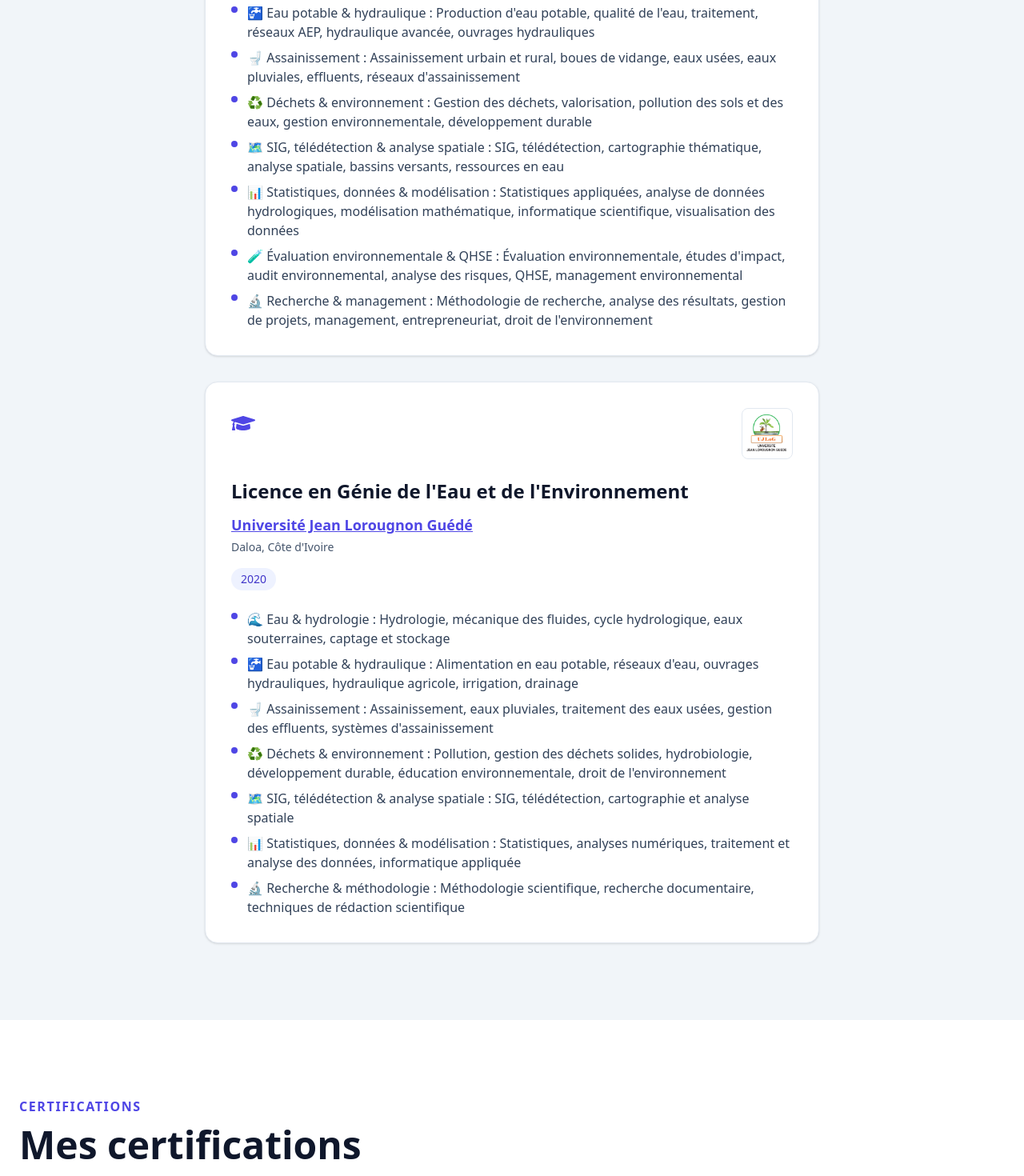
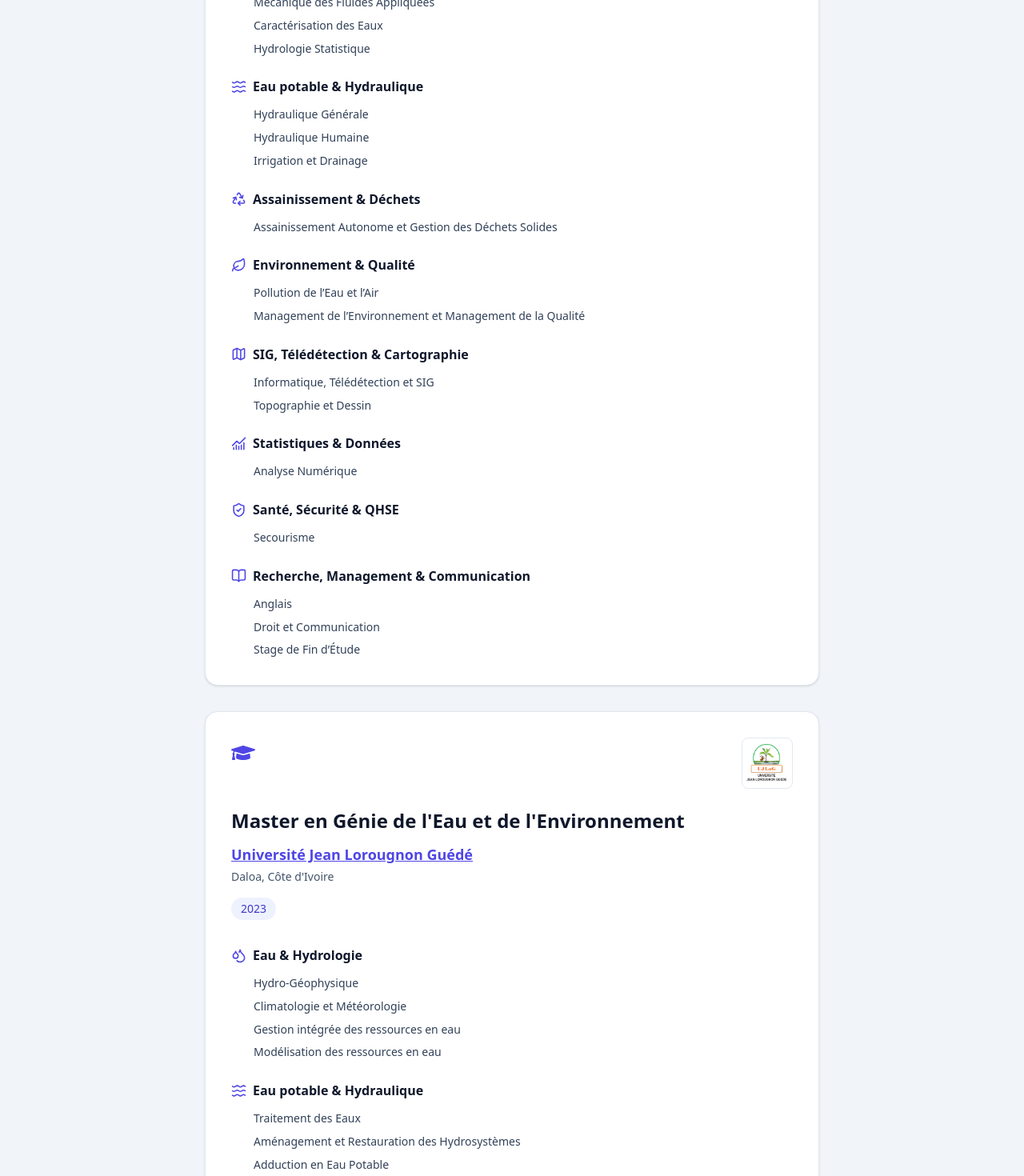
Before and after one commit to fbomisso/fabrice.bomisso-portfolio, a Next.js app: page / in a window 1280 px wide. Shown: the part 5180-6650 px from the top of the page at 80% size. Built offline with nearby package versions, Linux system fonts and the light colour scheme.

Commit message:
Mise a jour du portfolio et des formations

```diff
--- a/package.json
+++ b/package.json
@@ -10,6 +10,7 @@
   },
   "dependencies": {
     "@vercel/analytics": "^2.0.1",
+    "lucide-react": "^1.47.0",
     "next": "16.3.5",
     "react": "19.2.8",
     "react-dom": "19.2.8",
--- a/src/app/projets/[domaine]/[projet]/page.tsx
+++ b/src/app/projets/[domaine]/[projet]/page.tsx
@@ -140,14 +140,23 @@ export default async function ProjectPage({ params }: PageProps) {
         <p className="text-slate-600 dark:text-slate-300">
           Le README complet et les fichiers du projet sont sur GitHub.
         </p>
+        <div className="mt-4 flex items-center justify-between gap-4">
           <a
             href={project.github}
             target="_blank"
             rel="noopener noreferrer"
-          className="mt-4 inline-flex items-center rounded-xl bg-blue-600 px-5 py-2.5 font-medium text-white transition hover:bg-blue-700"
+            className="inline-flex items-center rounded-xl bg-blue-600 px-5 py-2.5 font-medium text-white transition hover:bg-blue-700"
           >
             Voir sur GitHub
           </a>
+
+          <Link
+            href={`/projets/${domain.slug}`}
+            className="inline-flex items-center rounded-xl border border-blue-600 px-5 py-2.5 font-medium text-blue-600 dark:text-blue-400 transition hover:bg-blue-50 dark:hover:bg-blue-950/40"
+          >
+            Retour aux projets {domain.title}
+          </Link>
+        </div>
       </section>
     </main>
   );
--- a/src/components/sections/Hero.tsx
+++ b/src/components/sections/Hero.tsx
@@ -38,8 +38,6 @@ export default function Hero() {
 
           <a
             href={profile.cv}
-            target="_blank"
-            rel="noopener noreferrer"
             className="rounded-lg border border-blue-600 px-8 py-4 font-semibold text-blue-600 dark:text-blue-400 transition hover:bg-blue-50 dark:hover:bg-blue-950/40"
           >
             Télécharger mon CV
--- a/src/components/ui/FormationCard.tsx
+++ b/src/components/ui/FormationCard.tsx
@@ -1,9 +1,31 @@
 import Image from "next/image";
+import {
+  Droplets,
+  Waves,
+  Recycle,
+  Leaf,
+  Map,
+  ChartNoAxesCombined,
+  ShieldCheck,
+  BookOpen,
+  type LucideIcon,
+} from "lucide-react";
 import { FaGraduationCap } from "react-icons/fa";
 import type { Formation } from "@/types";
 
 type FormationCardProps = {
   formation: Formation;
+};
+
+const domainIcons: Record<string, LucideIcon> = {
+  "Eau & Hydrologie": Droplets,
+  "Eau potable & Hydraulique": Waves,
+  "Assainissement & Déchets": Recycle,
+  "Environnement & Qualité": Leaf,
+  "SIG, Télédétection & Cartographie": Map,
+  "Statistiques & Données": ChartNoAxesCombined,
+  "Santé, Sécurité & QHSE": ShieldCheck,
+  "Recherche, Management & Communication": BookOpen,
 };
 
 export default function FormationCard({
@@ -15,7 +37,7 @@ export default function FormationCard({
       <div className="flex items-start justify-between gap-4 mb-6">
         <FaGraduationCap className="text-3xl text-blue-600 dark:text-blue-400 flex-shrink-0 mt-1" />
 
-        <div className="relative h-16 w-16 flex-shrink-0 rounded-lg border border-slate-200 bg-white p-2">
+        <div className="relative h-16 w-16 flex-shrink-0 rounded-lg border border-slate-200 dark:border-slate-600 bg-white p-2">
           <Image
             src="/img/logos/Universite-Jean-Lorougnon-Guede250-1.png"
             alt="Logo Université Jean Lorougnon Guédé"
@@ -29,7 +51,12 @@ export default function FormationCard({
         {formation.degree}
       </h3>
 
-      <a href="https://ujlog.edu.ci/" target="_blank" rel="noopener noreferrer" className="inline-block text-lg font-semibold text-blue-600 dark:text-blue-400 hover:text-blue-700 dark:hover:text-blue-300 underline hover:no-underline transition-colors mb-1">
+      <a
+        href="https://ujlog.edu.ci/"
+        target="_blank"
+        rel="noopener noreferrer"
+        className="inline-block text-lg font-semibold text-blue-600 dark:text-blue-400 hover:text-blue-700 dark:hover:text-blue-300 underline hover:no-underline transition-colors mb-1"
+      >
         {formation.school}
       </a>
 
@@ -39,19 +66,43 @@ export default function FormationCard({
         </p>
       )}
 
-      <span className="inline-block rounded-full bg-blue-50 dark:bg-blue-950/40 px-3 py-1 text-sm font-medium text-blue-700 dark:text-blue-300 mb-6">
+      <span className="inline-block rounded-full bg-blue-50 dark:bg-blue-950/40 px-3 py-1 text-sm font-medium text-blue-700 dark:text-blue-300 mb-8">
         {formation.period}
       </span>
 
-      {formation.description && formation.description.length > 0 && (
-        <ul className="space-y-2">
-          {formation.description.map((item, index) => (
-            <li key={index} className="flex items-start text-slate-700 dark:text-slate-300">
-              <span className="mr-3 mt-1 h-2 w-2 flex-shrink-0 rounded-full bg-blue-600 dark:bg-blue-400" />
-              <span>{item}</span>
-            </li>
-          ))}
-        </ul>
+      {formation.domains && formation.domains.length > 0 && (
+        <div className="space-y-6">
+          {formation.domains.map((domain) => {
+            const Icon = domainIcons[domain.title] ?? BookOpen;
+
+            return (
+              <section key={domain.title}>
+                <div className="flex items-center gap-2 mb-3">
+                  <Icon
+                    size={19}
+                    strokeWidth={2}
+                    className="text-blue-600 dark:text-blue-400 flex-shrink-0"
+                  />
+
+                  <h4 className="font-semibold text-slate-900 dark:text-white">
+                    {domain.title}
+                  </h4>
+                </div>
+
+                <ul className="ml-7 space-y-1.5">
+                  {domain.courses.map((course) => (
+                    <li
+                      key={course}
+                      className="text-sm leading-relaxed text-slate-700 dark:text-slate-300"
+                    >
+                      {course}
+                    </li>
+                  ))}
+                </ul>
+              </section>
+            );
+          })}
+        </div>
       )}
     </article>
   );
--- a/src/data/formation.ts
+++ b/src/data/formation.ts
@@ -4,34 +4,155 @@ export const formation: Formation[] = [
   {
     id: 1,
     school: "Université Jean Lorougnon Guédé",
-    degree: "Master en Génie de l'Eau et de l'Environnement",
-    period: "2023",
+    degree: "Licence en Génie de l'Eau et de l'Environnement",
+    period: "2020",
     location: "Daloa, Côte d'Ivoire",
-    description: [
-      "🌊 Eau & hydrologie : Hydrologie avancée, gestion intégrée des ressources en eau, bassins versants, eaux de surface et souterraines, modélisation hydrologique",
-      "🚰 Eau potable & hydraulique : Production d'eau potable, qualité de l'eau, traitement, réseaux AEP, hydraulique avancée, ouvrages hydrauliques",
-      "🚽 Assainissement : Assainissement urbain et rural, boues de vidange, eaux usées, eaux pluviales, effluents, réseaux d'assainissement",
-      "♻️ Déchets & environnement : Gestion des déchets, valorisation, pollution des sols et des eaux, gestion environnementale, développement durable",
-      "🗺️ SIG, télédétection & analyse spatiale : SIG, télédétection, cartographie thématique, analyse spatiale, bassins versants, ressources en eau",
-      "📊 Statistiques, données & modélisation : Statistiques appliquées, analyse de données hydrologiques, modélisation mathématique, informatique scientifique, visualisation des données",
-      "🧪 Évaluation environnementale & QHSE : Évaluation environnementale, études d'impact, audit environnemental, analyse des risques, QHSE, management environnemental",
-      "🔬 Recherche & management : Méthodologie de recherche, analyse des résultats, gestion de projets, management, entrepreneuriat, droit de l'environnement",
+    domains: [
+      {
+        title: "Eau & Hydrologie",
+        icon: "droplets",
+        courses: [
+          "Mécanique des Fluides Appliquées",
+          "Caractérisation des Eaux",
+          "Hydrologie Statistique",
+        ],
+      },
+      {
+        title: "Eau potable & Hydraulique",
+        icon: "waves",
+        courses: [
+          "Hydraulique Générale",
+          "Hydraulique Humaine",
+          "Irrigation et Drainage",
+        ],
+      },
+      {
+        title: "Assainissement & Déchets",
+        icon: "recycle",
+        courses: [
+          "Assainissement Autonome et Gestion des Déchets Solides",
+        ],
+      },
+      {
+        title: "Environnement & Qualité",
+        icon: "leaf",
+        courses: [
+          "Pollution de l’Eau et l’Air",
+          "Management de l’Environnement et Management de la Qualité",
+        ],
+      },
+      {
+        title: "SIG, Télédétection & Cartographie",
+        icon: "map",
+        courses: [
+          "Informatique, Télédétection et SIG",
+          "Topographie et Dessin",
+        ],
+      },
+      {
+        title: "Statistiques & Données",
+        icon: "chart",
+        courses: [
+          "Analyse Numérique",
+        ],
+      },
+      {
+        title: "Santé, Sécurité & QHSE",
+        icon: "shield",
+        courses: [
+          "Secourisme",
+        ],
+      },
+      {
+        title: "Recherche, Management & Communication",
+        icon: "book",
+        courses: [
+          "Anglais",
+          "Droit et Communication",
+          "Stage de Fin d’Étude",
+        ],
+      },
     ],
   },
   {
     id: 2,
     school: "Université Jean Lorougnon Guédé",
-    degree: "Licence en Génie de l'Eau et de l'Environnement",
-    period: "2020",
+    degree: "Master en Génie de l'Eau et de l'Environnement",
+    period: "2023",
     location: "Daloa, Côte d'Ivoire",
-    description: [
-      "🌊 Eau & hydrologie : Hydrologie, mécanique des fluides, cycle hydrologique, eaux souterraines, captage et stockage",
-      "🚰 Eau potable & hydraulique : Alimentation en eau potable, réseaux d'eau, ouvrages hydrauliques, hydraulique agricole, irrigation, drainage",
-      "🚽 Assainissement : Assainissement, eaux pluviales, traitement des eaux usées, gestion des effluents, systèmes d'assainissement",
-      "♻️ Déchets & environnement : Pollution, gestion des déchets solides, hydrobiologie, développement durable, éducation environnementale, droit de l'environnement",
-      "🗺️ SIG, télédétection & analyse spatiale : SIG, télédétection, cartographie et analyse spatiale",
-      "📊 Statistiques, données & modélisation : Statistiques, analyses numériques, traitement et analyse des données, informatique appliquée",
-      "🔬 Recherche & méthodologie : Méthodologie scientifique, recherche documentaire, techniques de rédaction scientifique",
+    domains: [
+      {
+        title: "Eau & Hydrologie",
+        icon: "droplets",
+        courses: [
+          "Hydro-Géophysique",
+          "Climatologie et Météorologie",
+          "Gestion intégrée des ressources en eau",
+          "Modélisation des ressources en eau",
+        ],
+      },
+      {
+        title: "Eau potable & Hydraulique",
+        icon: "waves",
+        courses: [
+          "Traitement des Eaux",
+          "Aménagement et Restauration des Hydrosystèmes",
+          "Adduction en Eau Potable",
+          "Hydraulique Agricole",
+          "Érosion et Transport Solide",
+        ],
+      },
+      {
+        title: "Assainissement & Déchets",
+        icon: "recycle",
+        courses: [
+          "Assainissement",
+        ],
+      },
+      {
+        title: "Environnement & Qualité",
+        icon: "leaf",
+        courses: [
+          "Management de l’Environnement et Management de la Qualité",
+          "Économie et Sociologie de l’Environnement",
+        ],
+      },
+      {
+        title: "SIG, Télédétection & Cartographie",
+        icon: "map",
+        courses: [
+          "Télédétection et SIG",
+          "Fonctionnement des hydrosystèmes et Cartographie thématique",
+        ],
+      },
+      {
+        title: "Statistiques & Données",
+        icon: "chart",
+        courses: [
+          "Statistique et Analyse de Données",
+        ],
+      },
+      {
+        title: "Santé, Sécurité & QHSE",
+        icon: "shield",
+        courses: [
+          "Management de santé et de la sécurité / Audit et certification",
+        ],
+      },
+      {
+        title: "Recherche, Management & Communication",
+        icon: "book",
+        courses: [
+          "Géotechnique",
+          "Recherche Scientifique",
+          "Entrepreneuriat Création d’entreprise, Business plan et Étude de marché",
+          "Projet de Fin d’Étude",
+          "Anglais scientifique",
+          "UE Libre : Photographie",
+          "Natation",
+          "Stage de Fin d’Étude",
+        ],
+      },
     ],
   },
 ];
```
Also changed, not shown: src/types/index.ts (+7 -1 lines), 1 other file (tests, documents, lock files or other folders). Lines whose indentation alone changed are shown as unchanged.
